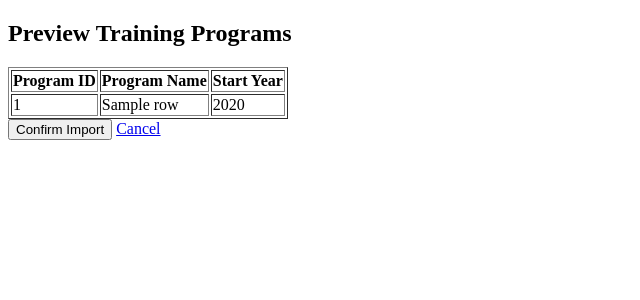
After one commit to bazn2004tryhard/traning_mange, a Django app: template NCKH_base/templates/trainingprogram/import_preview.html in a window 1280 px wide. The commit adds this page. Shown: the top 300 px of the page, without its empty margins (0-640 px from the left). Run offline with Django 5.2, Linux system fonts and the light colour scheme; the template is opened without the code that fills it: most values are stand-ins (such as "Sample title", 1, 10 or a date in 2020).

Commit message:
import csv cho khung chương trình đào tạo

```diff
--- a/NCKH_base/NCKH_base/settings.py
+++ b/NCKH_base/NCKH_base/settings.py
@@ -121,6 +121,10 @@ USE_TZ = True
 # https://docs.djangoproject.com/en/5.1/howto/static-files/
 
 STATIC_URL = 'static/'
+# Thêm thư mục static vào danh sách các thư mục chứa file tĩnh
+STATICFILES_DIRS = [
+    os.path.join(BASE_DIR, 'static'),
+]
 
 # Default primary key field type
 # https://docs.djangoproject.com/en/5.1/ref/settings/#default-auto-field
--- a/NCKH_base/NCKH_base/urls.py
+++ b/NCKH_base/NCKH_base/urls.py
@@ -16,8 +16,12 @@ Including another URLconf
 """
 from django.contrib import admin
 from django.urls import path,include
-
+from django.conf import settings
+from django.conf.urls.static import static
 urlpatterns = [
     path('admin/', admin.site.urls),
     path('',include('trainingprogram.urls'))
 ]
+
+if settings.DEBUG:
+    urlpatterns += static(settings.STATIC_URL, document_root=settings.STATIC_ROOT)
--- /dev/null
+++ b/NCKH_base/templates/trainingprogram/import_preview.html
@@ -0,0 +1,46 @@
+<!DOCTYPE html>
+<html lang="en">
+  <head>
+    <meta charset="UTF-8" />
+    <title>Preview Training Programs</title>
+  </head>
+  <body>
+    <h2>Preview Training Programs</h2>
+    <form method="POST" action="{% url 'confirm_import_training_program' %}">
+      {% csrf_token %}
+      <table border="1">
+        <tr>
+          <th>Program ID</th>
+          <th>Program Name</th>
+          <th>Start Year</th>
+        </tr>
+        {% for row in data_preview %}
+        <tr>
+          <td>
+            <input
+              type="hidden"
+              name="program_id"
+              value="{{ row.program_id }}"
+            />
+            {{ row.program_id }}
+          </td>
+          <td>
+            <input
+              type="hidden"
+              name="program_name"
+              value="{{ row.program_name }}"
+            />
+            {{ row.program_name }}
+          </td>
+          <td>
+            <input type="hidden" name="StartYear" value="{{ row.StartYear }}" />
+            {{ row.StartYear }}
+          </td>
+        </tr>
+        {% endfor %}
+      </table>
+      <button type="submit">Confirm Import</button>
+      <a href="{% url 'training_program_list' %}">Cancel</a>
+    </form>
+  </body>
+</html>
--- a/NCKH_base/trainingprogram/urls.py
+++ b/NCKH_base/trainingprogram/urls.py
@@ -3,8 +3,12 @@ from django.urls import path,include
 from . import views
 urlpatterns = [
     path('', views.training_program_list, name='training_program_list'),
+    # thêm sửa xóa các bảng
     path('program/<str:program_id>/list_course_by_program', views.course_by_program, name='course_by_program'),
     path('program/add/', views.training_program_form, name='training_program_add'),
     path('program/<str:program_id>/edit/', views.training_program_form, name='training_program_edit'),
     path('program/<str:program_id>/delete/', views.training_program_delete, name='training_program_delete'),
+    # dùng để imort file csv
+    path('import_training_program/', views.import_training_program, name='import_training_program'),  # Upload và xem trước
+    path('confirm_import_training_program/', views.confirm_import_training_program, name='confirm_import_training_program'),  # Xác nhận
 ]
```
Also changed, not shown: NCKH_base/templates/trainingprogram/training_program_list.html (+10 -0 lines), NCKH_base/trainingprogram/views.py (+55 -1 lines).
